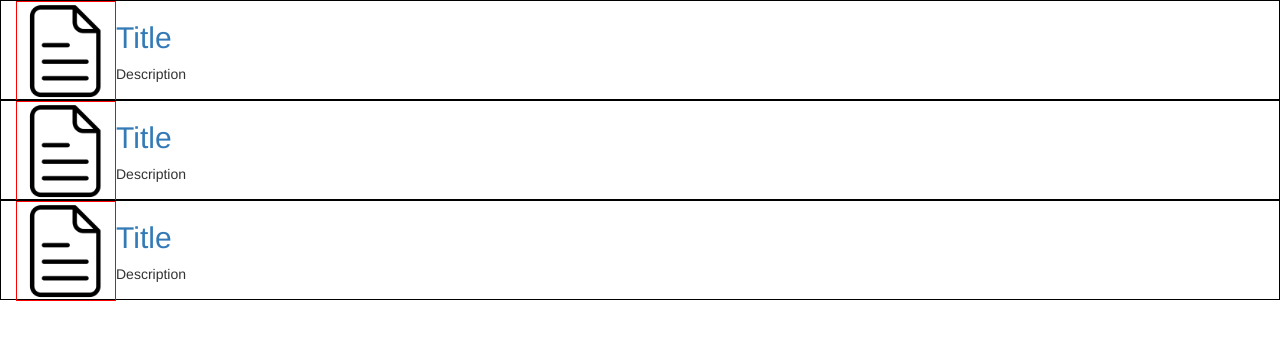
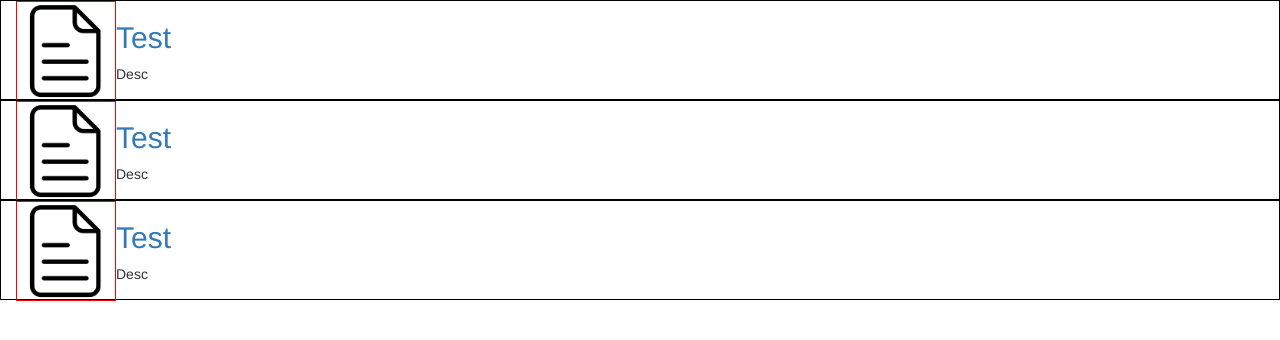
Before and after one commit to brianle125/bccompsciconnect, an Angular app in the folder frontend/: page / in a window 1280 px wide. Shown: the top 340 px of the page. Built offline with nearby package versions, Linux system fonts and the light colour scheme.

Commit message:
fixed links

```diff
--- a/frontend/src/app/board-list/board-list.component.html
+++ b/frontend/src/app/board-list/board-list.component.html
@@ -4,7 +4,7 @@
         <img src="{{page.icon}}" class="icon">
     </div>
     <div class="text">
-        <h2><a href="{{page.goToOnClick}}">{{page.title}}</a></h2>
+        <h2><a [href]="page.goToOnClick">{{page.title}}</a></h2>
         <p>{{page.description}}</p>
     </div>
 </div>
--- a/frontend/src/app/board-list/board-list.component.ts
+++ b/frontend/src/app/board-list/board-list.component.ts
@@ -1,5 +1,7 @@
 import { Component, Input, OnInit } from '@angular/core';
 import { CommonModule } from '@angular/common'
+import { Router } from '@angular/router';
+import { RouterLink } from '@angular/router';
 @Component({
   selector: 'app-board-list',
   standalone: true,
@@ -11,9 +13,13 @@ import { CommonModule } from '@angular/common'
  * A list of boards for home-page
  */
 export class BoardList implements OnInit{
-  @Input() pages: PageBarData[] = [new PageBarData(), new PageBarData(), new PageBarData()]
+  @Input() pages: PageBarData[] = [
+    new PageBarData('Test', 'assets/page.png', 'Desc', 'board/0'),
+    new PageBarData('Test', 'assets/page.png', 'Desc', 'board/1'),
+    new PageBarData('Test', 'assets/page.png', 'Desc', 'board/2')
+  ]
 
-  constructor() {}
+  constructor(private router: Router) {}
 
   ngOnInit(): void {
 
```
